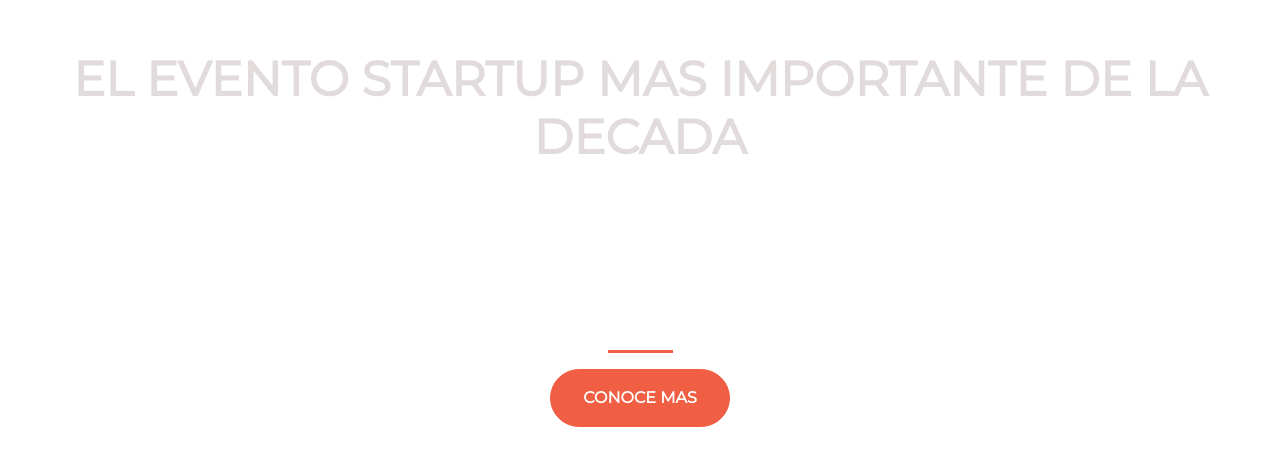
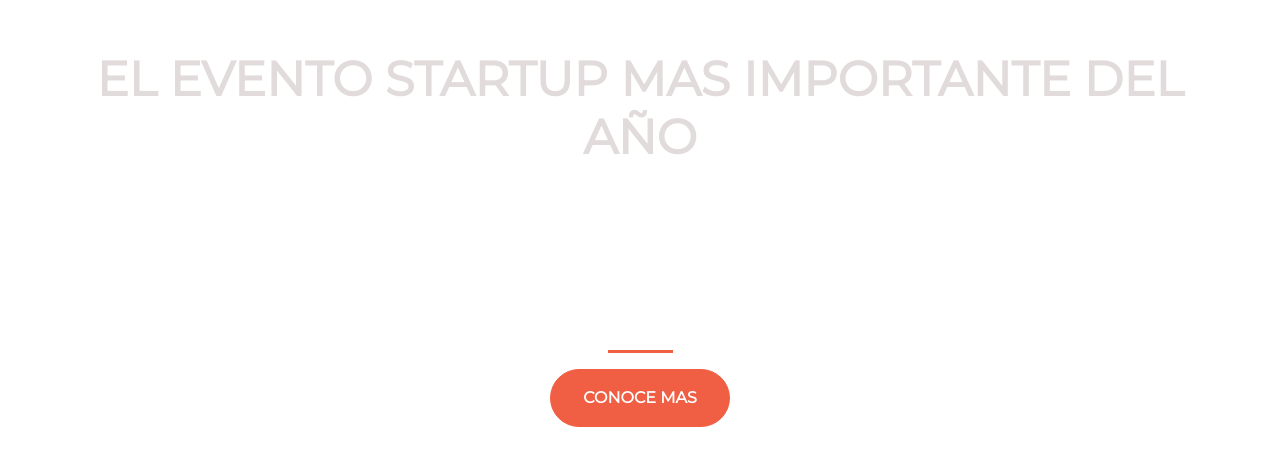
Before and after one commit to jbermeo10/exercise-github, a plain HTML site: page index.html in a window 1280 px wide. Shown: the part 161-626 px from the top of the page. Drawn offline with nearby package versions, Linux system fonts and the light colour scheme.

Commit message:
De nuevo a año

```diff
--- a/index.html
+++ b/index.html
@@ -17,7 +17,7 @@
     <div class="container d-flex align-items-center h-100">
       <div class="row">
         <header class="text-center col=12">
-          <h1 class="text-uppercase"><strong>El evento startup mas IMPORTANTE de la decada</strong></h1>
+          <h1 class="text-uppercase"><strong>El evento startup mas IMPORTANTE del año</strong></h1>
         </header>
         <div class="buffer col-12">
 
```
